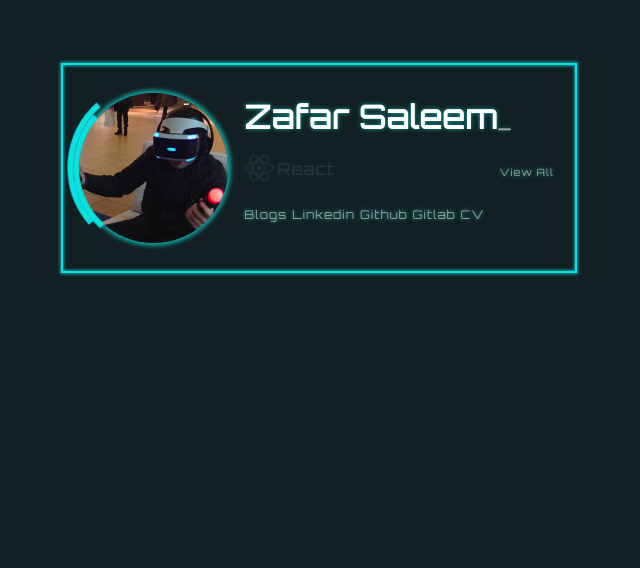
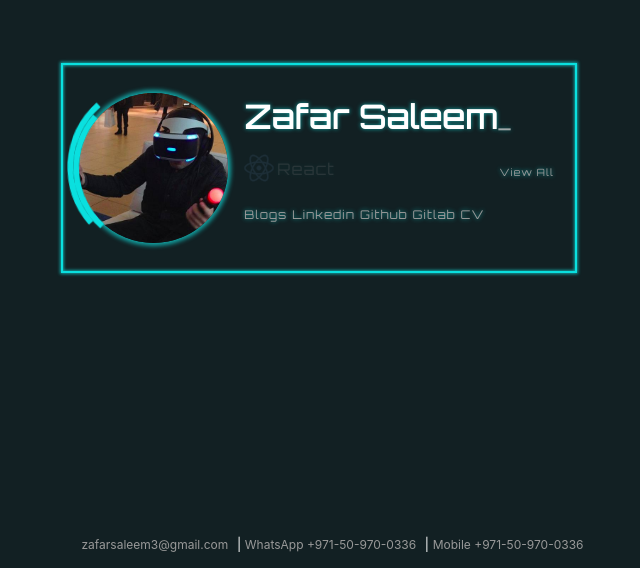
Before and after one commit to zafar-saleem/zafar-saleem.github.io, a React (Create React App) app: page / in a window 1280 px wide. Shown: the part 232-800 px from the top of the page, without its empty margins (321-961 px from the left). Built offline with nearby package versions, Linux system fonts and the light colour scheme.

Commit message:
feat: footer

```diff
--- a/src/App.js
+++ b/src/App.js
@@ -2,6 +2,7 @@ import { useRef } from 'react';
 import styled from 'styled-components';
 import Dp from './components/dp/dp';
 import Description from './components/description/description';
+import {Link} from "./components/description/description";
 // import useWindowSize from 'react-use/lib/useWindowSize';
 // import Confetti from 'react-confetti';
 // import { Fireworks } from 'fireworks-js/dist/react';
@@ -53,6 +54,16 @@ const Greeting = styled.h1`
 	}
 `;
 
+const Footer = styled.div`
+  position: fixed;
+  bottom: 0;
+  width: 100%;
+  padding: 1rem;
+  color: #ffffff;
+  text-align: center;
+  font-size: 0.8rem;
+`;
+
 // const FireworksShow = styled(Fireworks)`
 // 	width: 100%;
 // 	height: 100%;
@@ -84,6 +95,9 @@ function App() {
 	        </ProfileRow>
 	      </IdCard>
 	    </IdCardWrapper>
+      <Footer>
+        <Link href="mailto:zafarsaleem3@gmail.com">zafarsaleem3@gmail.com</Link> | <Link href="https://wa.me/971509700336"> WhatsApp +971-50-970-0336</Link> | <Link href="tel:+97150-970-0336"> Mobile +971-50-970-0336</Link>
+      </Footer>
     </>
   );
 }
```
